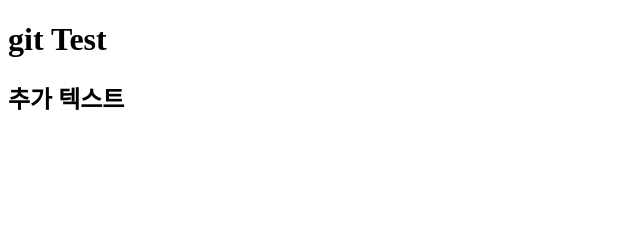
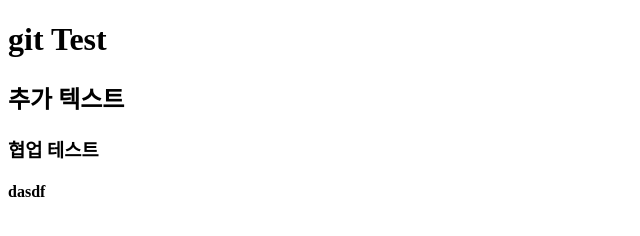
Before and after one commit to hyoungjoo0510/gitTest, a plain HTML site: page index.html in a window 1280 px wide. Shown: the whole page, without its empty margins (0-640 px from the left). Drawn offline with Linux system fonts and the light colour scheme.

Commit message:
newmen first commit

```diff
--- a/index.html
+++ b/index.html
@@ -10,5 +10,9 @@
     <h1>git Test</h1>
 
     <h2>추가 텍스트</h2>
+
+    <h3>협업 테스트</h3>
+
+    <h4>dasdf</h4>
 </body>
 </html>
```
